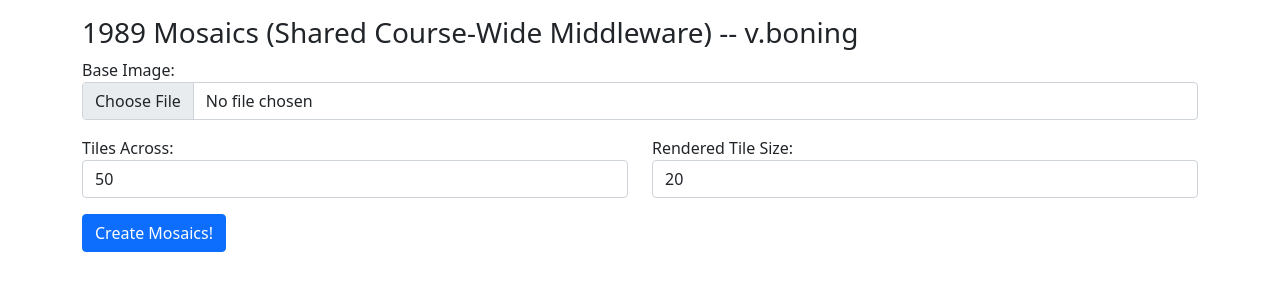
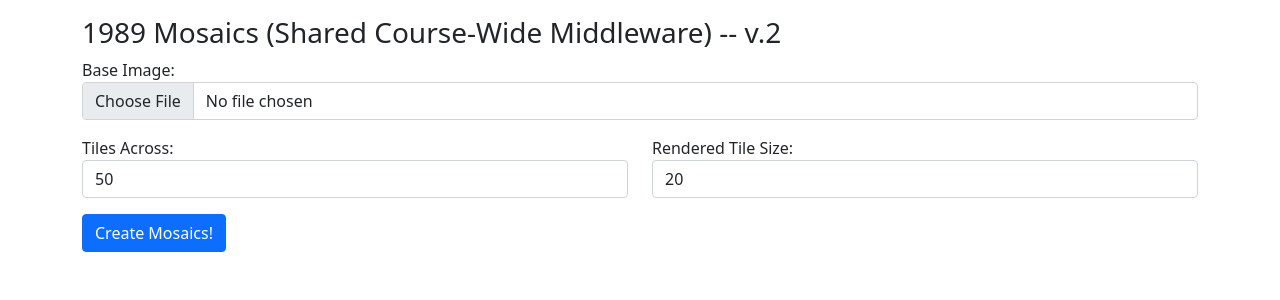
Before and after one commit to illinois/cs340-sp23-1989-shared-middleware, a Flask app: page / in a window 1280 px wide. Shown: the part 64-364 px from the top of the page. Run offline with Flask 3, Linux system fonts and the light colour scheme.

Commit message:
update version

```diff
--- a/templates/index.html
+++ b/templates/index.html
@@ -61,7 +61,7 @@
     <main class="content container flex-grow-1 mb-2">
       <form enctype="multipart/form-data" onsubmit="doSubmit(); return false;">
         <div class="form-group">
-          <h3>1989 Mosaics (Shared Course-Wide Middleware) -- v.boning</h3>
+          <h3>1989 Mosaics (Shared Course-Wide Middleware) -- v.2</h3>
           <label for="image">Base Image:</label>
           <input type="file" class="form-control" id="image" name="image" />
           <div class="row my-3">
```
